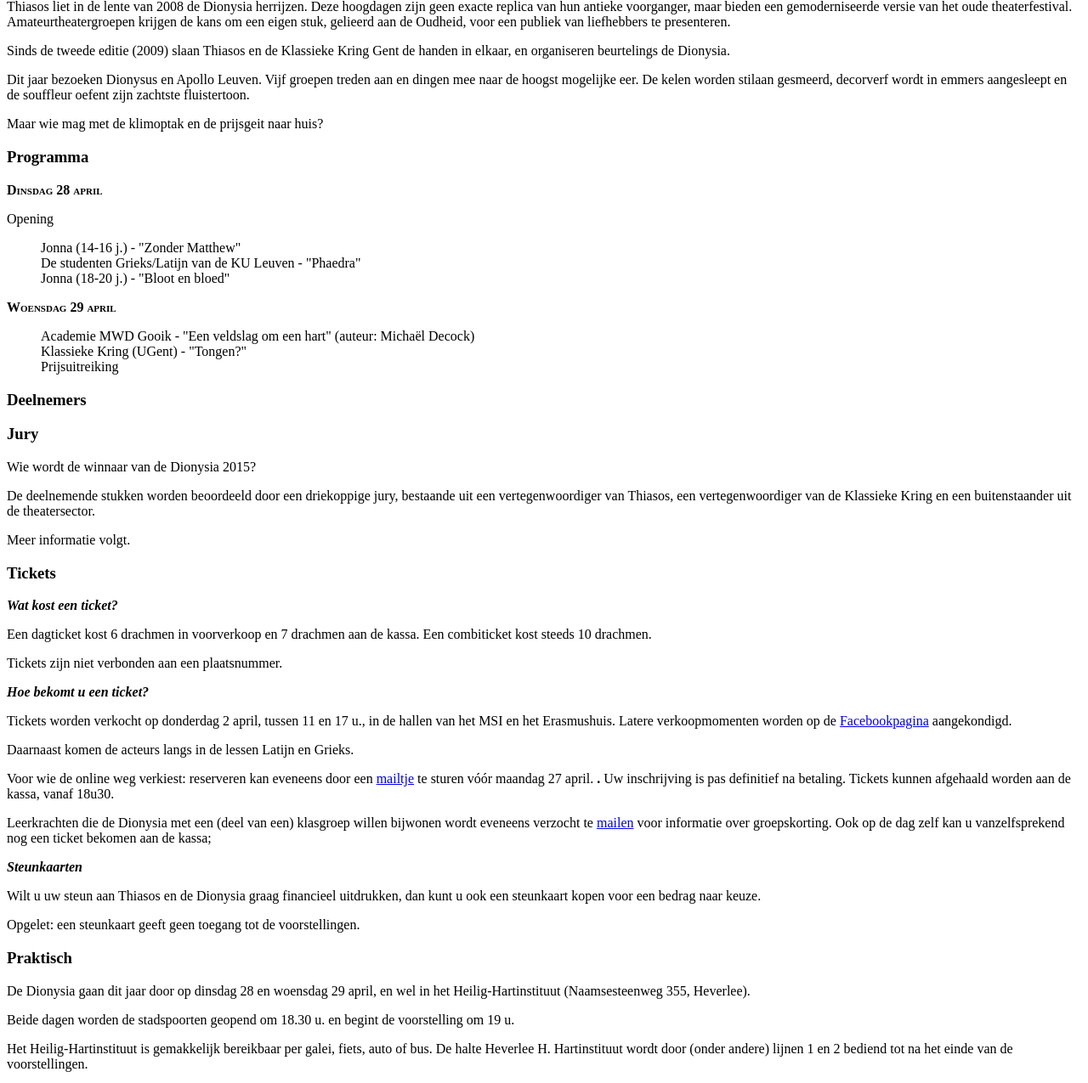
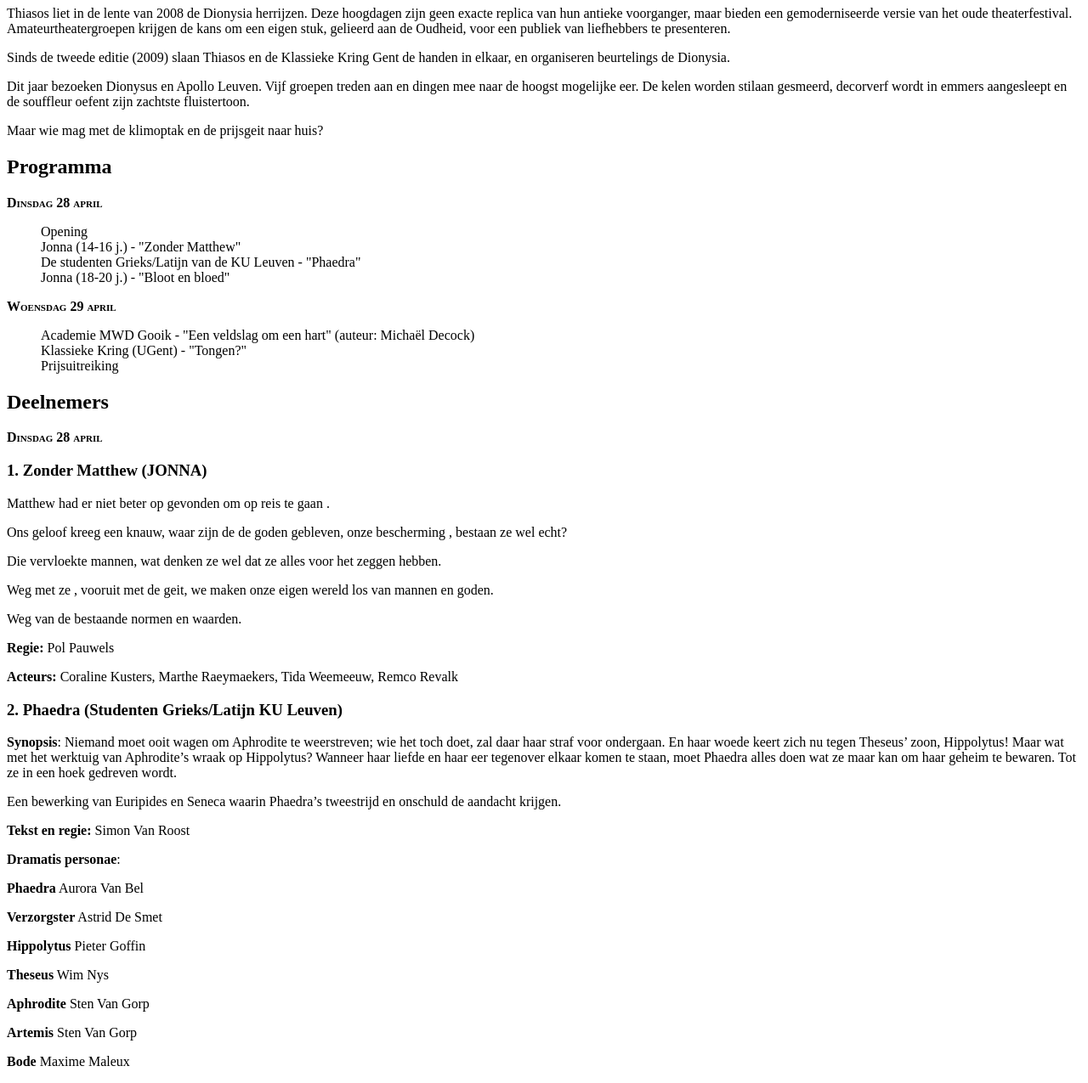
Before and after one commit to sinopeus/thiasos, a PHP site: page /dionysia.php in a window 1280 px wide. Shown: the part 334-1609 px from the top of the page at 85% size. Run offline with PHP 8.4, Linux system fonts and the light colour scheme.

Commit message:
Backup 2 apr 2016

```diff
--- a/dionysia.php
+++ b/dionysia.php
@@ -33,7 +33,7 @@
 
 <div class="dionysia-content">
  <div class="section">
-   <p><h3><a name="dionysia">Dionysia?</a></h3>
+   <p><h2><a name="dionysia">Dionysia?</a></h2>
    </p>
    <p><em>Poogt Poseidon je tocht van de zesde verdieping naar huis al bijna tien jaar lang te saboteren? Of ben je uiteindelijk thuis geraakt en speelt de zoete herinnering aan het Leuvens strijdgewoel je parten? Heb je de overgang naar het zomeruur slecht verwerkt? Tors je een overdreven hoeveelheid zwarte gal mee in je lichaam? Kortom: heb je de blues? </em>
    </p>
@@ -49,12 +49,12 @@
  </div>
 
  <div class="section">
-   <p><h3><a name="programma">Programma</a></h3>
+   <p><h2><a name="programma">Programma</a></h2>
    </p>
    <p><strong><span style="font-variant: small-caps;">Dinsdag 28 april</span></strong>
    </p>
-   <p>Opening</p>
    <blockquote>
+     Opening</br>
      Jonna (14-16 j.) - &quot;Zonder Matthew&quot;</br>
        De studenten Grieks/Latijn van de KU Leuven - &quot;Phaedra&quot;</br>
      Jonna (18-20 j.) - &quot;Bloot en bloed&quot;</br>
@@ -69,13 +69,72 @@
  </div>
 
  <div class="section">
-   <p><h3><a name="deelnemers">Deelnemers</a></h3>
+   <p><h2><a name="deelnemers">Deelnemers</a></h2>
    </p>
    <!-- <p>Toevoegen? Zie voorbeeld in bijlage</p> -->
+
+   <p><strong><span style="font-variant: small-caps;">Dinsdag 28 april</span></strong></p>
+   <p><strong><h3>1. Zonder Matthew (JONNA)</h3> </strong></p>
+
+
+   <p>Matthew had er niet beter op gevonden om op reis te gaan .</p>
+   <p>Ons geloof kreeg een knauw, waar zijn de de goden gebleven, onze bescherming , bestaan ze wel echt?</p>
+   <p>Die vervloekte mannen, wat denken ze wel dat ze alles voor het zeggen hebben.</p>
+   <p>Weg met ze , vooruit met de geit, we maken onze eigen wereld los van mannen en goden.</p>
+   <p>Weg van de bestaande normen en waarden.</p>
+   <p><strong>Regie:</strong> Pol Pauwels</p>
+   <p><strong>Acteurs:</strong> Coraline Kusters, Marthe Raeymaekers, Tida Weemeeuw, Remco Revalk</p>
+
+   <p><strong><h3>2. Phaedra (Studenten Grieks/Latijn KU Leuven)</h3> </strong></p>
+   <p><strong>Synopsis</strong>: Niemand moet ooit wagen om Aphrodite te weerstreven; wie het toch doet, zal daar haar straf voor ondergaan. En haar woede keert zich nu tegen Theseus’ zoon, Hippolytus! Maar wat met het werktuig van Aphrodite’s wraak op Hippolytus? Wanneer haar liefde en haar eer tegenover elkaar komen te staan, moet Phaedra alles doen wat ze maar kan om haar geheim te bewaren. Tot ze in een hoek gedreven wordt.</p>
+   <p>Een bewerking van Euripides en Seneca waarin Phaedra’s tweestrijd en onschuld de aandacht krijgen.</p>
+   <p><strong>Tekst en regie:</strong>
+   Simon Van Roost</p>
+   <p><strong>Dramatis personae</strong>:
+   <p><strong>Phaedra</strong> Aurora Van Bel</p>
+   <p><strong>Verzorgster</strong> Astrid De Smet</p>
+   <p><strong>Hippolytus</strong> Pieter Goffin</p>
+   <p><strong>Theseus</strong> Wim Nys</p>
+   <p><strong>Aphrodite</strong> Sten Van Gorp</p>
+   <p><strong>Artemis</strong> Sten Van Gorp</p>
+   <p><strong>Bode</strong> Maxime Maleux</p>
+   <p><strong>Jachtvrienden</strong> Andy Peetermans, Matthias Strauven</p>
+   <p><strong>Burgers</strong> Margot Leblanc,Alexandra Vereeck</p>
+   <p><strong>Slaven</strong> Simon Van Roost, Leontien Vanderschelden</p>
+   <p><strong>Koorzangster</strong> Maria Clara Geurs</p>
+   <p><strong><h3>3. Bloot en Bloed (JONNA)</h3></strong></p>
+   <p>JONNA vzw uit Wilsele biedt tijdens het schooljaar toneellessen aan voor jongeren vanaf 9 jaar.</p>
+   <p>Om de groepen van mekaar te onderscheiden krijgen ze geen nummer maar kiezen ze zelf een ludieke naam. De Kapstokken brengen een bewerking van De Baccanten onder de titel “Bloot en bloed”. Met een beperkte bezetting proberen we het verhaal te spelen van Dionysos die met zijn volgelingen naar Thebe komt om zich daar als god te manifesteren. Maar hij komt vooral om zijn moeder Semele te wreken. Wanneer koning Pentheus hem hardhandig wil aanpakken zal hij deze wraak op geraffineerde manier ten uitvoer brengen. Agave, de moeder van Pentheus, zal in een roes haar zoon voor een roofdier aanzien en doden. Dan komt ze tot inkeer en beseft ze wat ze gedaan heeft.</p>
+   <p><strong>Begeleiding:</strong> Hendrik Van Eycken</p>
+   <p><strong>Spelers:</strong> Valerie Paredis, Marie Peeters, Eva Simon, Bas Van Hoeck, Piter Hillewaert, Milo Podolski, Julie Behaegel, Jelle Debille </p>
+   <p><strong><span style="font-variant: small-caps;">Woensdag 29 april</span></strong>
+   </p>
+   <p><strong><h3>1. Een veldslag om een hart (Academie MWD Gooik)</h3></strong></p>
+   <p>Helena, koningin en mooiste vrouw van Griekenland, heeft haar man Menelaos en dochter Hermione achtergelaten om haar nieuwe liefde Alexandros te volgen naar Ilion, beter bekend als Troje. Menelaos overtuigt alle koningen en helden van Griekenland om ten strijde te trekken en zijn vrouw terug te halen. Wat voorgesteld wordt als een avontuurlijk uitstapje, een kwestie van een paar weken vooraleer ze terug zullen keren met schepen bol van zilver en goud, draait heel anders uit. Agamemnon wordt verplicht zijn dochter te offeren, om wind af te dwingen voor de honderden zeilschepen. En aan Ilion wordt niet minder dan tien jaar lang een bittere strijd gevoerd met grote verliezen aan beide zijden en zonder dat deze beslist wordt. Tot op een dag de Griekse kampen er volledig verlaten bijliggen en er enkel een groot houten paard voor de poort staat ...<br />In zijn reeks van 'Kleine klassiekers' zet Michael de Cock deze keer zijn tanden in de Ilias van Homeros en maakt er een verteerbare tekst van. Hij kiest daarbij voor het standpunt van Helena zelf, wat natuurlijk toelaat haar gevoelens bij dit alles aan bod te laten komen. Het wordt voorgesteld alsof zij haar verhaal vertelt aan haar dochter Hermione, al raakt dat hier en daar toch wel ondergesneeuwd onder de gebeurtenissen</p>
+   <p><strong>Acteurs:</strong> Kaisa Vannimmen, Lore Bonte, Joke Billens ,Kato Vankelecom, Marie Claes, Joran Parent, Sofie Cerstelotte, Fien Breynaert, Remke Van Cauwelaert, Nina Van Praet, Anja Peeters</p>
+   <p><strong>Regie/ bewerking tekst:</strong> Sophie Verbeke</p>
+   <p><strong>Choreografie:</strong> Els Duponchelle</p>
+   <p><strong><h3>2. Tongen? (Klassieke Kring UGent)</h3></strong></p>
+   <p>Twee zusjes en één echtgenoot, meer heeft een goed verhaal vaak niet
+   nodig. In een eigen moderne bewerking brengt de KK dit jaar een verhaal dat
+   ook Ovidius inspireerde voor zijn Metamorphosen. Een klassiek verhaal over
+   hoe de ideale echtgenoot Tereus, eer en macht(smisbruik) de twee zussen
+   Procne en Philomela ver uit elkaar drijft, maar uiteindelijk ook weer
+   samenbrengt. Liefde in haar vele vormen of gewoon your everyday
+   driehoeksverhouding, kortom een verhaal dat nog steeds brandend actueel is
+   aangekruid met een flinke portie muziek en dans.</p>
+   <p><strong>Regie:</strong> Oettie Devriese</p>
+   <p><strong>Choreo:</strong> Silke Bomberna</p>
+   <p><strong>Spel:</strong> Matilde De Cooman, Marie Jacobs, Tijl De Bruyn</p>
+   <p><strong>Tekst:</strong> Lisa Verleyen, Silke Bomberna</p>
+   <p><strong>Zang:</strong> Mieke D'hondt, Elisabeth De Backer</p>
+   <p><strong>Piano:</strong> Laura Versyp</p>
+
+
  </div>
 
  <div class="section">
-   <p><h3><a name="jury">Jury</a></h3>
+   <p><h2><a name="jury">Jury</a></h2>
    </p>
    <p>Wie wordt de winnaar van de Dionysia 2015?</p>
    <p>De deelnemende stukken worden beoordeeld door een driekoppige jury, bestaande uit een vertegenwoordiger van Thiasos, een vertegenwoordiger van de Klassieke Kring en een buitenstaander uit de theatersector.</p>
@@ -84,7 +143,7 @@
  </div>
 
  <div class="section">
-   <p><h3><a name="tickets">Tickets</a></h3>
+   <p><h2><a name="tickets">Tickets</a></h2>
    </p>
    <p><em><strong>Wat kost een ticket?</strong></em>
    </p>
@@ -105,7 +164,7 @@
  </div>
  <div class="section">
 
-   <p><h3><a name="praktisch">Praktisch</a></h3>
+   <p><h2><a name="praktisch">Praktisch</a></h2>
    </p>
    <p>De Dionysia gaan dit jaar door op dinsdag 28 en woensdag 29 april, en wel in het Heilig-Hartinstituut (Naamsesteenweg 355, Heverlee).</p>
    <p>Beide dagen worden de stadspoorten geopend om 18.30 u. en begint de voorstelling om 19 u.</p>
```
